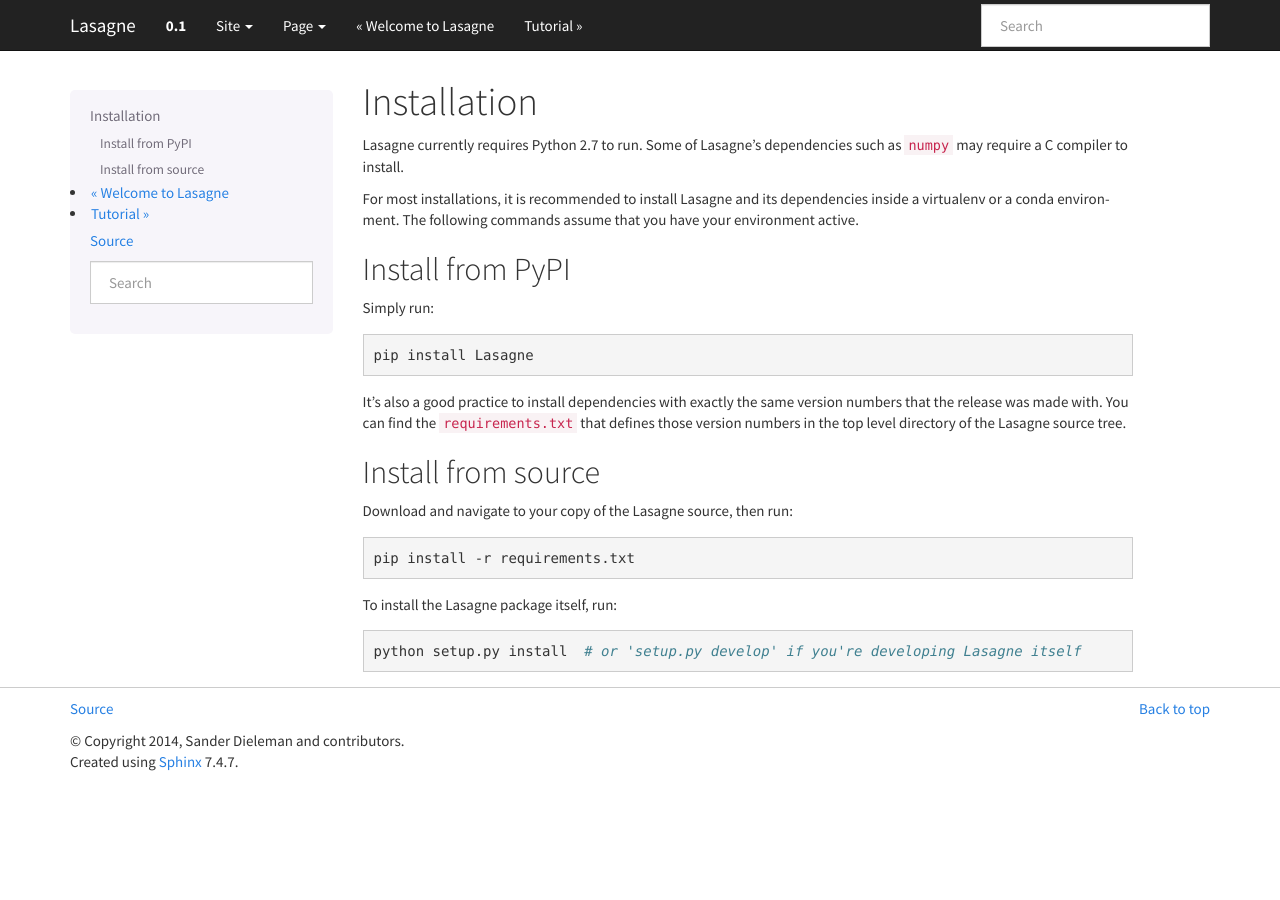
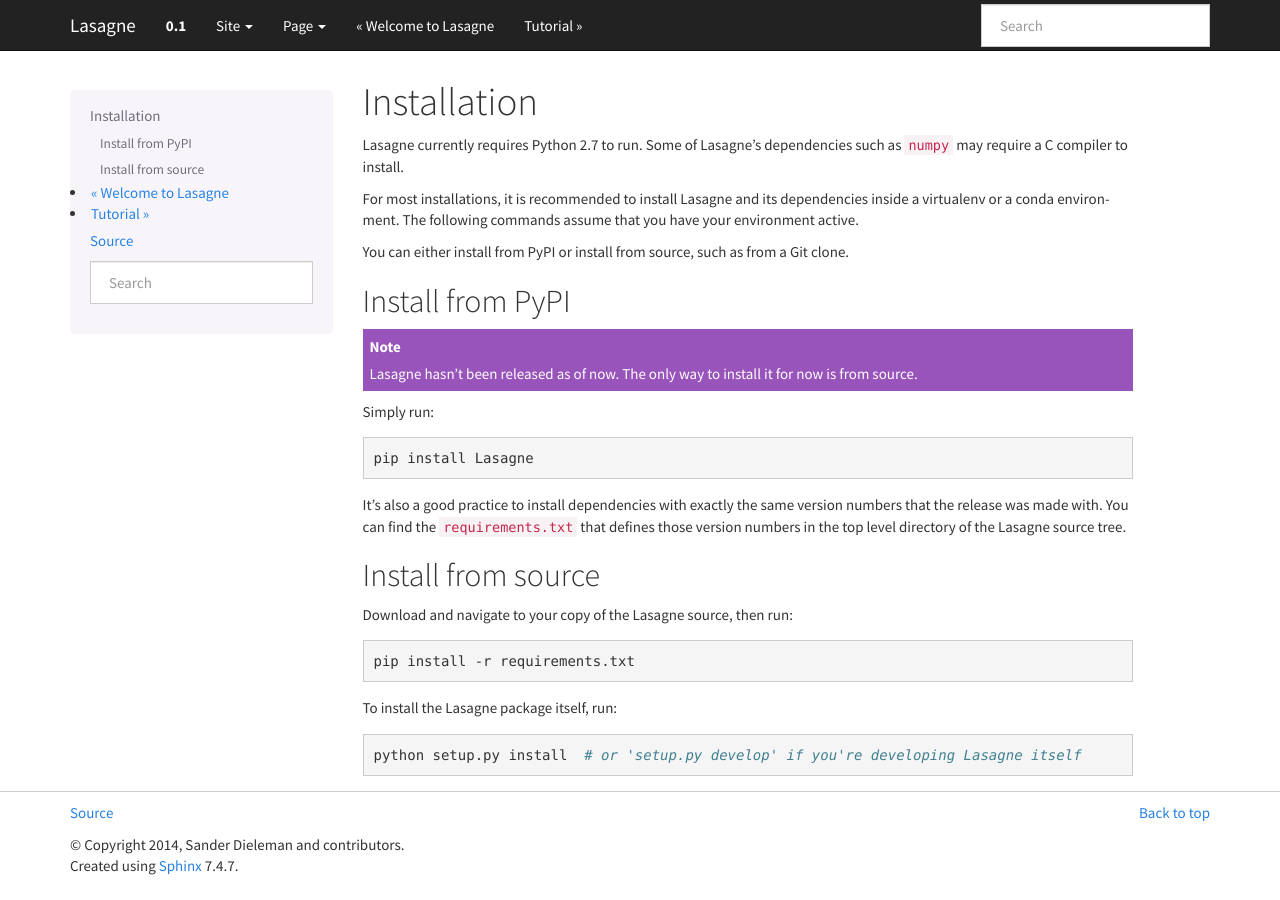
Before and after one commit to Lasagne/Lasagne, a Sphinx documentation site: the page built from docs/user/installation.rst, in a window 1280 px wide. Built offline with Sphinx 7.4.7, drawn with Linux system fonts in a browser that asks for light colours.

Commit message:
Add note to install instructions about lack of PyPI release [skip ci]

```diff
--- a/docs/user/installation.rst
+++ b/docs/user/installation.rst
@@ -11,8 +11,14 @@
 dependencies inside a virtualenv or a conda environment.  The
 following commands assume that you have your environment active.
 
+You can either install from PyPI or install from source, such as from
+a Git clone.
+
 Install from PyPI
 =================
+
+.. note:: Lasagne hasn't been released as of now.  The only way to
+          install it for now is from source.
 
 Simply run:
 
```
